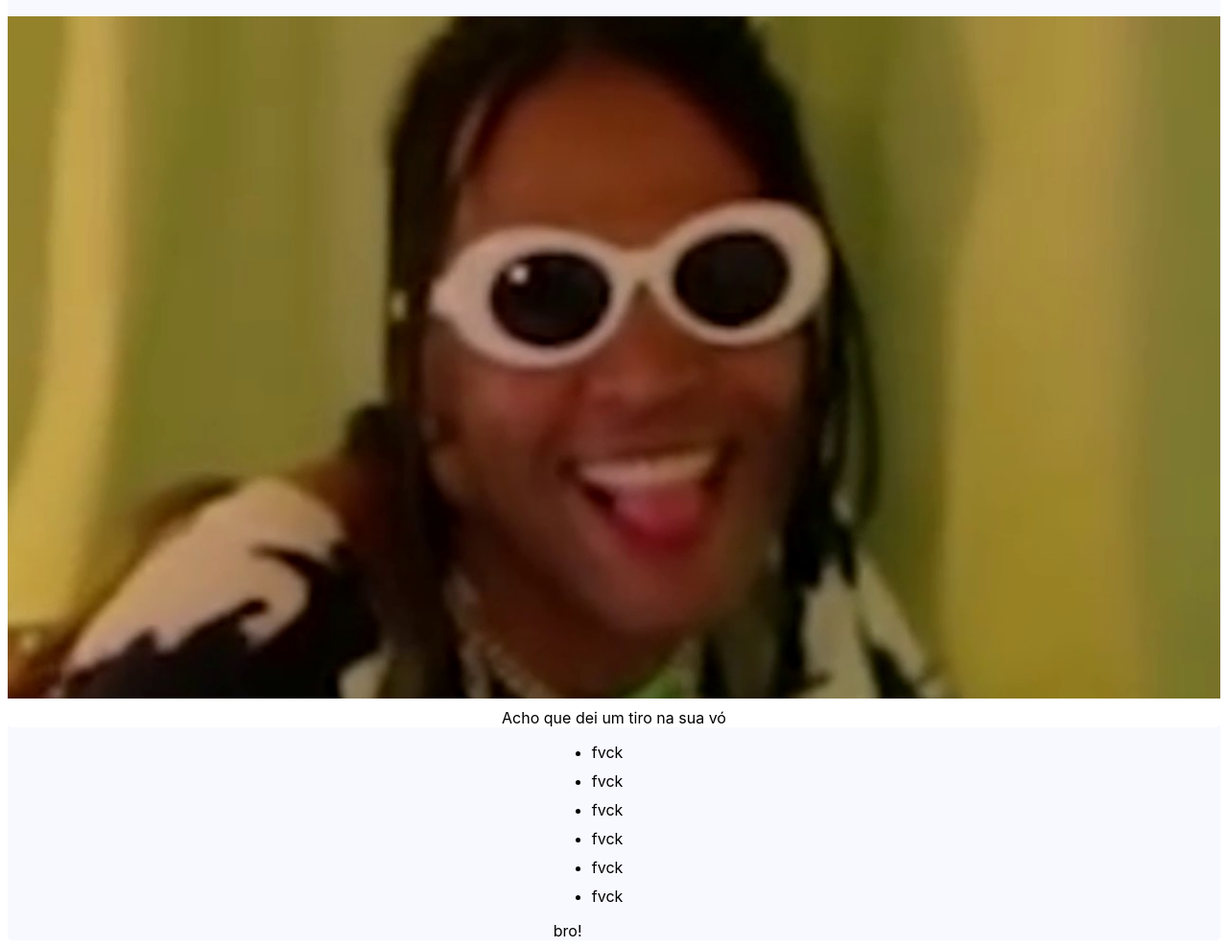
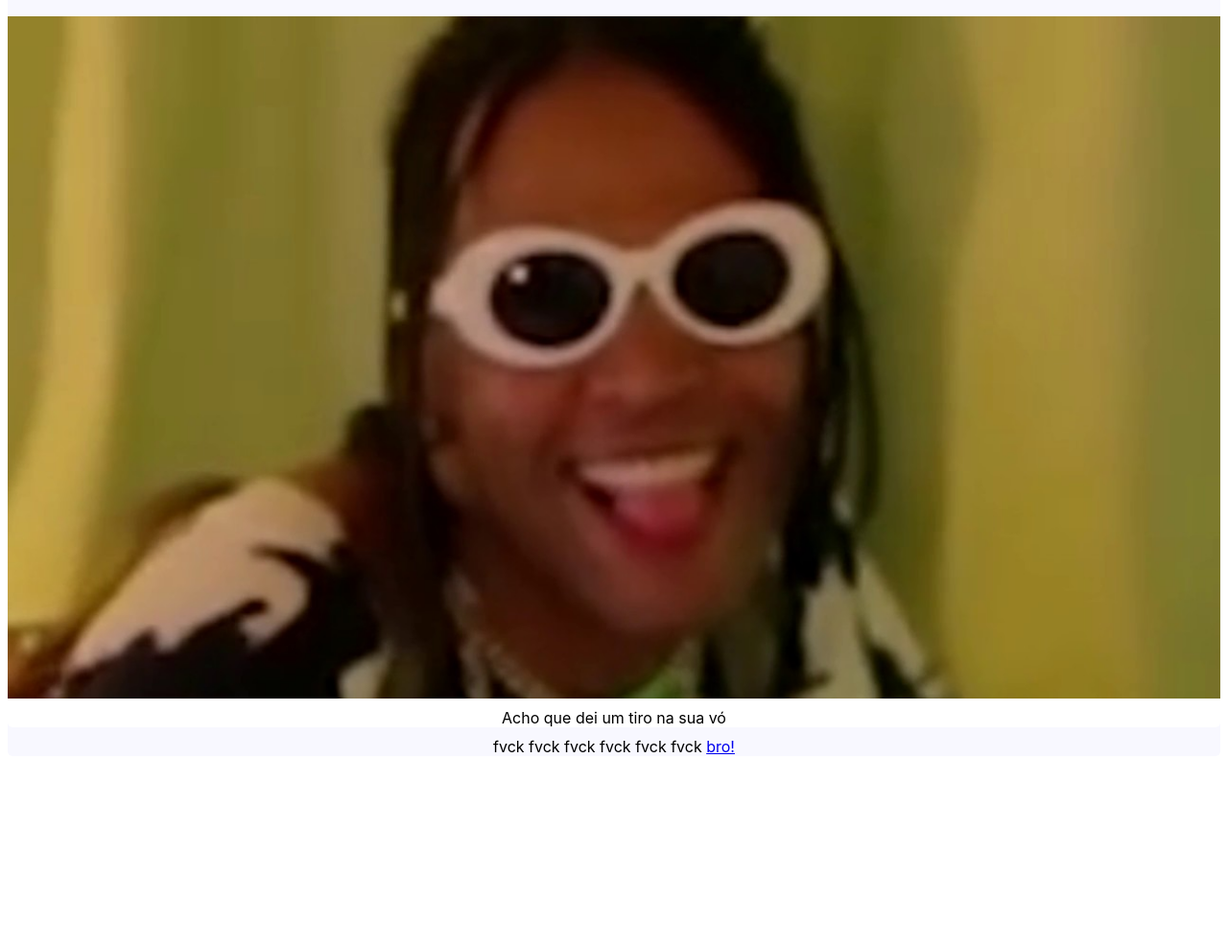
Before and after one commit to gpigatto/freeCodeCamp-tributePage, a plain HTML site: page index.html in a window 1280 px wide. Shown: the part 105-1093 px from the top of the page at 96% size. After the commit the page ends 901 px from the top, so only its background shows below. Drawn offline with Linux system fonts and the light colour scheme.

Commit message:
text update and link

```diff
--- a/index.html
+++ b/index.html
@@ -18,15 +18,8 @@
             <div id="img-caption">Acho que dei um tiro na sua vó</div>
         </div>
         <div id="tribute-info">
-            <ul>
-                <li>fvck</li>
-                <li>fvck</li>
-                <li>fvck</li>
-                <li>fvck</li>
-                <li>fvck</li>
-                <li>fvck</li>
-            </ul>
-            <a id="tribute-link">bro!</a>
+            fvck fvck fvck fvck fvck fvck
+            <a id="tribute-link" href="https://pt.wikipedia.org/wiki/Raffa_Moreira" target="_blank">bro!</a>
         </div>
     </div>
 </body>
--- a/style.css
+++ b/style.css
@@ -32,9 +32,15 @@
 
 #tribute-info {
     font-family: -apple-system, BlinkMacSystemFont, 'Segoe UI', Roboto, Oxygen, Ubuntu, Cantarell, 'Open Sans', 'Helvetica Neue', sans-serif;
-    margin-left: 45%;
+    text-align: center;
+}
+
+ul {
+    display: table;
 }
 
 li {
     margin-top: 10px;
+    vertical-align: middle;
+    display: table-cell;
 }
```
